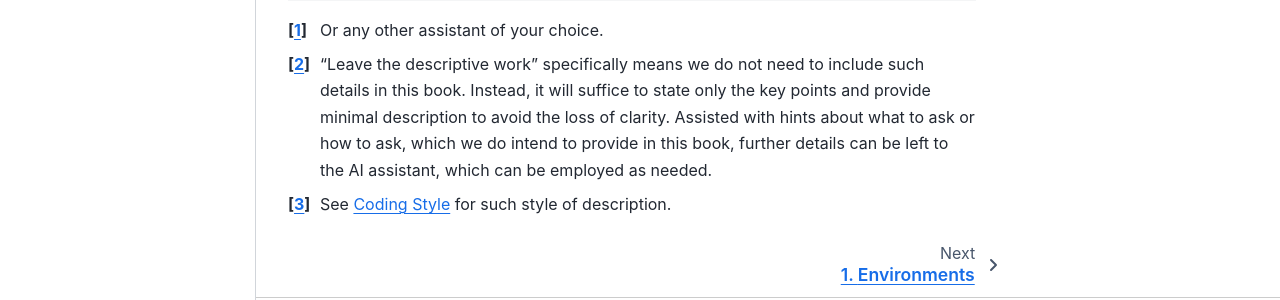
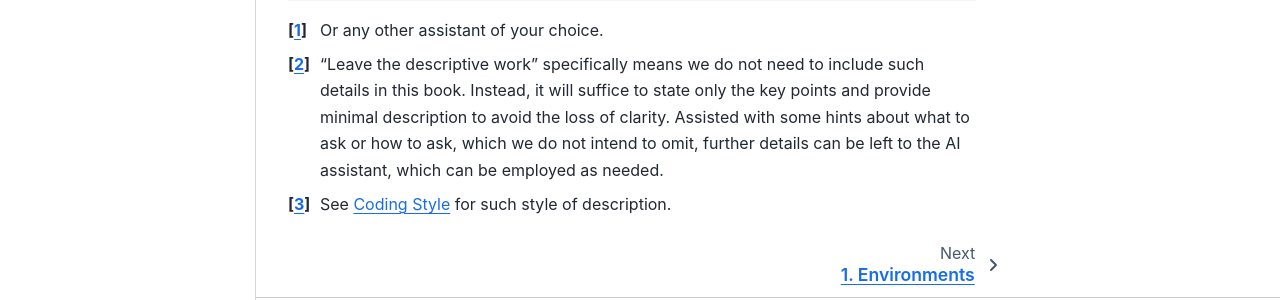
Before and after one commit to biosaxs-dev/molass-develop, a Jupyter Book: the page built from chapters/intro.md, in a window 1280 px wide and 1222 px high. Shown: the part 847-1147 px from the top of the window. Built offline with Jupyter Book 1.0.4 settings and Sphinx 7.4.7 and the Sphinx Book theme 1.1.4, drawn with Linux system fonts in a browser that asks for light colours.

Commit message:
update for better wording

```diff
--- a/chapters/intro.md
+++ b/chapters/intro.md
@@ -20,6 +20,6 @@ This section serves as a general assertion and will not be repeated verbosely th
 
 [^1]: Or any other assistant of your choice.
 
-[^2]: "Leave the descriptive work" specifically means we do not need to include such details in this book. Instead, it will suffice to state only the key points and provide minimal description to avoid the loss of clarity. Assisted with hints about what to ask or how to ask, which we do intend to provide in this book, further details can be left to the AI assistant, which can be employed as needed.
+[^2]: "Leave the descriptive work" specifically means we do not need to include such details in this book. Instead, it will suffice to state only the key points and provide minimal description to avoid the loss of clarity. Assisted with some hints about what to ask or how to ask, which we do not intend to omit, further details can be left to the AI assistant, which can be employed as needed.
 
 [^3]: See [Coding Style](coding_style) for such style of description.
```
